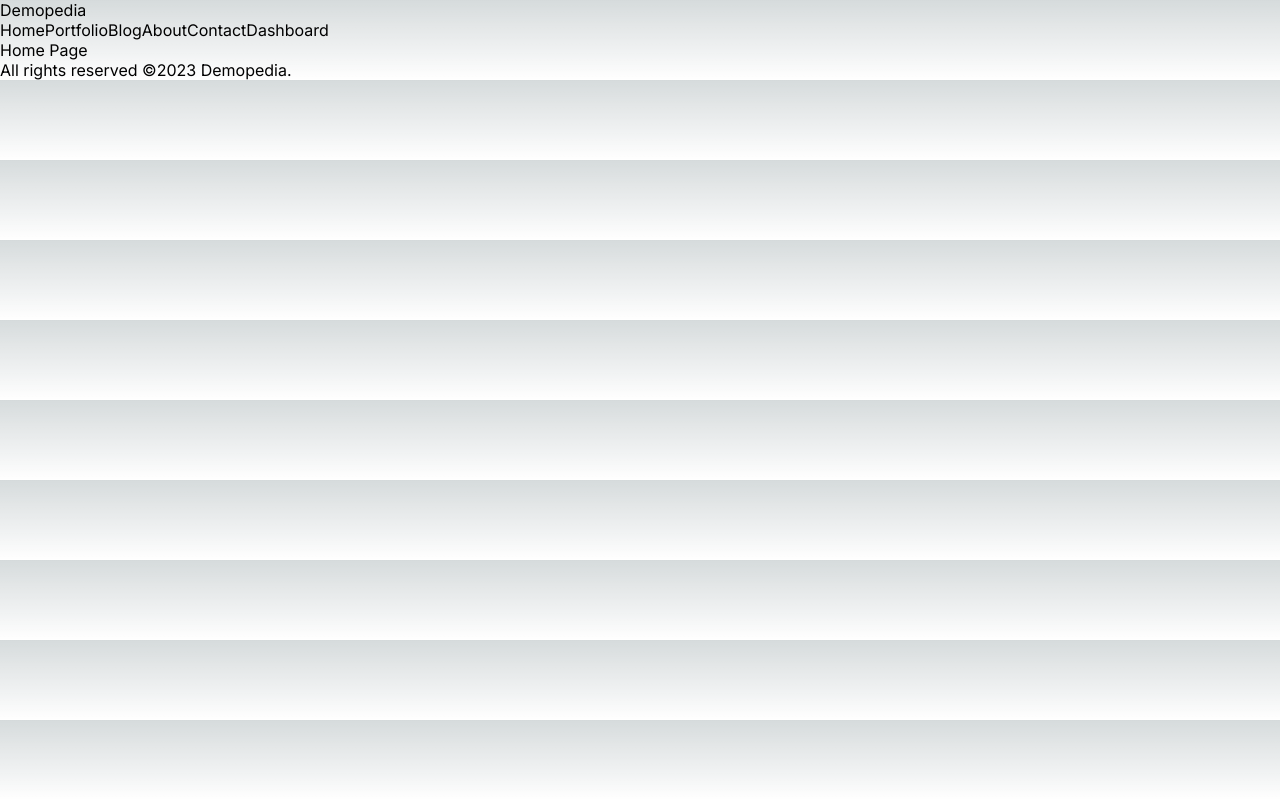
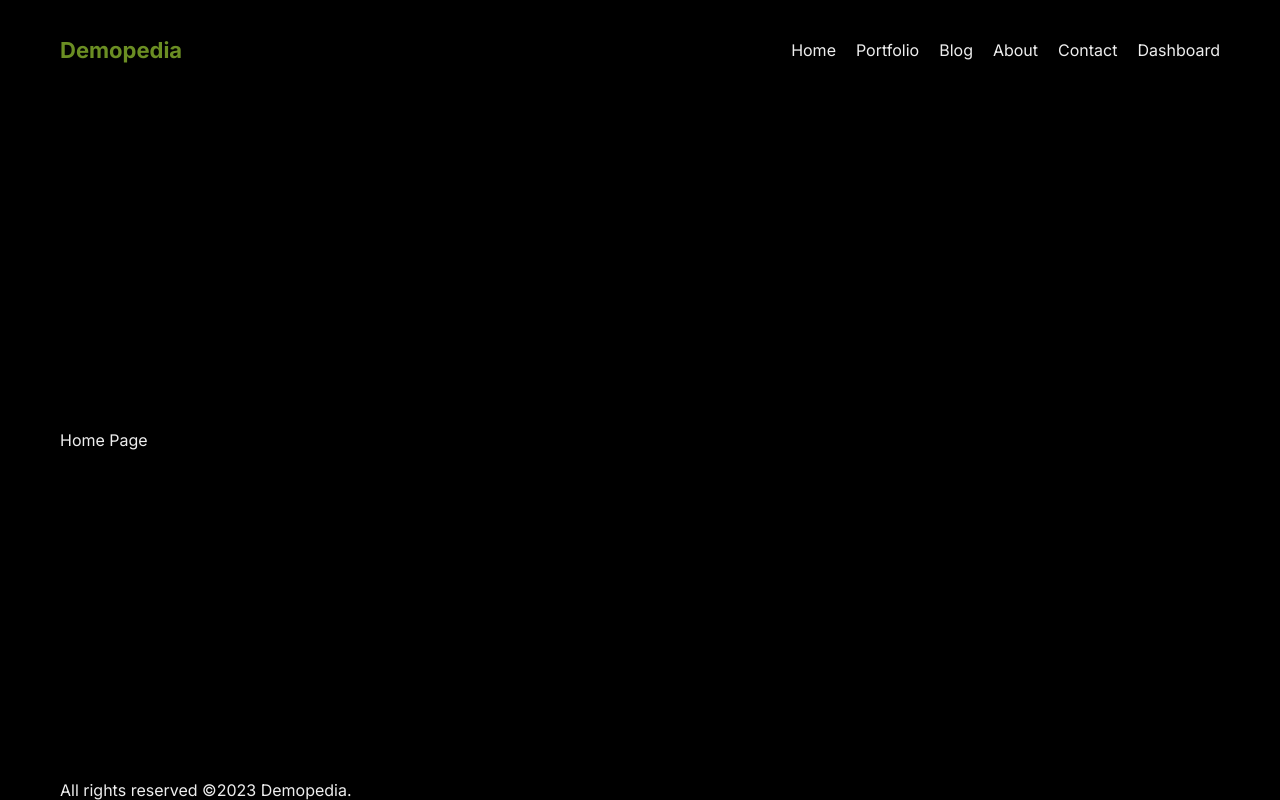
Before and after one commit to gypsicoder/demopedia, a Next.js app: page / in a window 1280 px wide. Built offline with nearby package versions, Linux system fonts and the light colour scheme.

Commit message:
NavBar css style added

```diff
--- a/src/app/globals.css
+++ b/src/app/globals.css
@@ -1,78 +1,3 @@
-:root {
-  --max-width: 1100px;
-  --border-radius: 12px;
-  --font-mono: ui-monospace, Menlo, Monaco, 'Cascadia Mono', 'Segoe UI Mono',
-    'Roboto Mono', 'Oxygen Mono', 'Ubuntu Monospace', 'Source Code Pro',
-    'Fira Mono', 'Droid Sans Mono', 'Courier New', monospace;
-
-  --foreground-rgb: 0, 0, 0;
-  --background-start-rgb: 214, 219, 220;
-  --background-end-rgb: 255, 255, 255;
-
-  --primary-glow: conic-gradient(
-    from 180deg at 50% 50%,
-    #16abff33 0deg,
-    #0885ff33 55deg,
-    #54d6ff33 120deg,
-    #0071ff33 160deg,
-    transparent 360deg
-  );
-  --secondary-glow: radial-gradient(
-    rgba(255, 255, 255, 1),
-    rgba(255, 255, 255, 0)
-  );
-
-  --tile-start-rgb: 239, 245, 249;
-  --tile-end-rgb: 228, 232, 233;
-  --tile-border: conic-gradient(
-    #00000080,
-    #00000040,
-    #00000030,
-    #00000020,
-    #00000010,
-    #00000010,
-    #00000080
-  );
-
-  --callout-rgb: 238, 240, 241;
-  --callout-border-rgb: 172, 175, 176;
-  --card-rgb: 180, 185, 188;
-  --card-border-rgb: 131, 134, 135;
-}
-
-@media (prefers-color-scheme: dark) {
-  :root {
-    --foreground-rgb: 255, 255, 255;
-    --background-start-rgb: 0, 0, 0;
-    --background-end-rgb: 0, 0, 0;
-
-    --primary-glow: radial-gradient(rgba(1, 65, 255, 0.4), rgba(1, 65, 255, 0));
-    --secondary-glow: linear-gradient(
-      to bottom right,
-      rgba(1, 65, 255, 0),
-      rgba(1, 65, 255, 0),
-      rgba(1, 65, 255, 0.3)
-    );
-
-    --tile-start-rgb: 2, 13, 46;
-    --tile-end-rgb: 2, 5, 19;
-    --tile-border: conic-gradient(
-      #ffffff80,
-      #ffffff40,
-      #ffffff30,
-      #ffffff20,
-      #ffffff10,
-      #ffffff10,
-      #ffffff80
-    );
-
-    --callout-rgb: 20, 20, 20;
-    --callout-border-rgb: 108, 108, 108;
-    --card-rgb: 100, 100, 100;
-    --card-border-rgb: 200, 200, 200;
-  }
-}
-
 * {
   box-sizing: border-box;
   padding: 0;
@@ -83,25 +8,21 @@
 body {
   max-width: 100vw;
   overflow-x: hidden;
-}
-
-body {
-  color: rgb(var(--foreground-rgb));
-  background: linear-gradient(
-      to bottom,
-      transparent,
-      rgb(var(--background-end-rgb))
-    )
-    rgb(var(--background-start-rgb));
+  background-color: #000;
+  color: #eee;
 }
 
 a {
+  text-decoration: none;
   color: inherit;
-  text-decoration: none;
 }
 
-@media (prefers-color-scheme: dark) {
-  html {
-    color-scheme: dark;
-  }
+.container {
+  max-width: 1366px;
+  min-height: 100vh;
+  margin: 0 auto;
+  padding: 0 60px;
+  display: flex;
+  flex-direction: column;
+  justify-content: space-between;
 }
--- a/src/app/layout.tsx
+++ b/src/app/layout.tsx
@@ -14,9 +14,11 @@
   return (
     <html lang='en'>
       <body className={inter.className}>
-        <NavBar />
-        {children}
-        <Footer />
+        <div className='container'>
+          <NavBar />
+          {children}
+          <Footer />
+        </div>
       </body>
     </html>
   );
--- /dev/null
+++ b/src/components/navBar/NavBar.module.css
@@ -0,0 +1,21 @@
+.container {
+  height: 100px;
+  display: flex;
+  justify-content: space-between;
+  align-items: center;
+}
+
+.logo {
+  font-weight: bold;
+  font-size: 22px;
+  color: olivedrab;
+}
+
+.links {
+  display: flex;
+  align-items: center;
+  gap: 20px;
+}
+
+.link {
+}
--- a/src/components/navBar/NavBar.tsx
+++ b/src/components/navBar/NavBar.tsx
@@ -1,14 +1,17 @@
 import Link from 'next/link';
 import React from 'react';
 import {links} from './links';
+import styles from './NavBar.module.css';
 
 function NavBar() {
   return (
-    <div>
-      <Link href={'/'}>Demopedia</Link>
-      <div>
+    <div className={styles.container}>
+      <Link href={'/'} className={styles.logo}>
+        Demopedia
+      </Link>
+      <div className={styles.links}>
         {links.map((link) => (
-          <Link key={link.id} href={link.url}>
+          <Link key={link.id} href={link.url} className={styles.link}>
             {link.title}
           </Link>
         ))}
```
